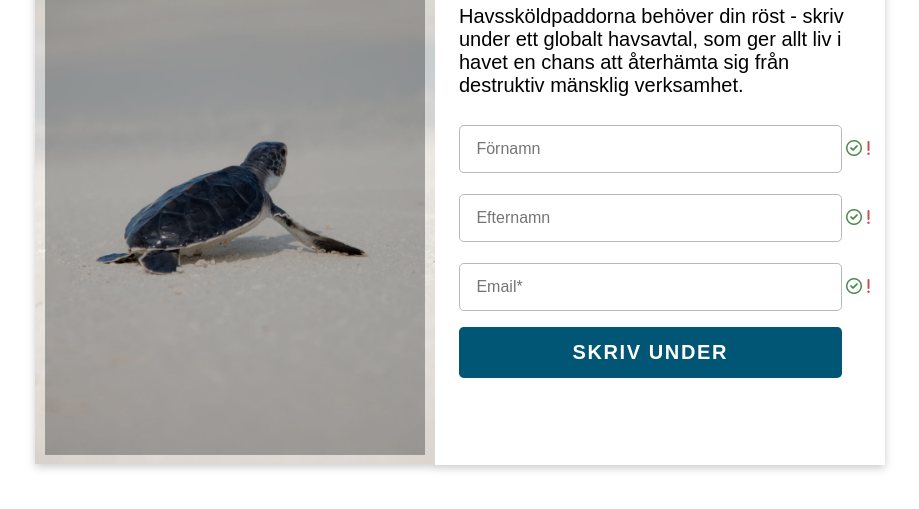
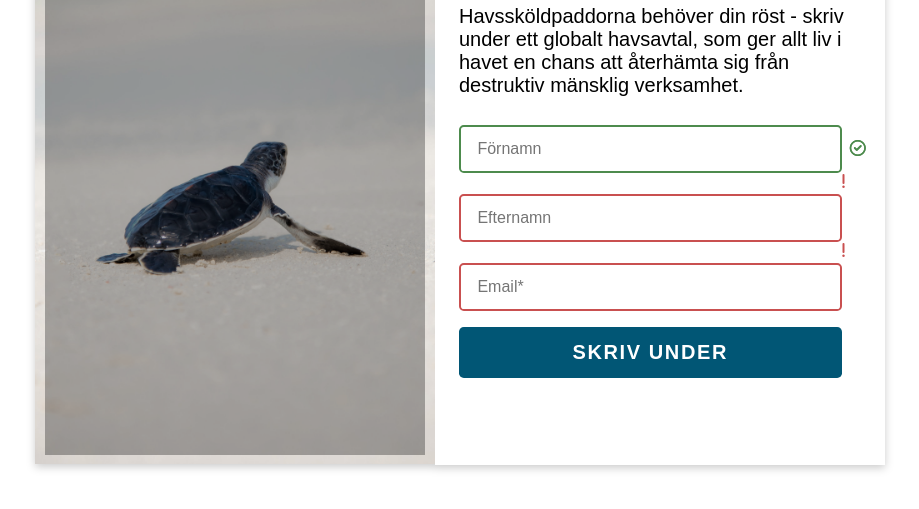
Before and after one commit to annaelgbergman/Fundraiser, a plain HTML site: page index.html in a window 1280 px wide. Shown: the part 215-724 px from the top of the page, without its empty margins (180-1099 px from the left). Drawn offline with Linux system fonts and the light colour scheme.

Commit message:
feedback fix

```diff
--- a/index.html
+++ b/index.html
@@ -29,8 +29,8 @@
                 <p>Havssköldpaddorna behöver din röst - skriv under ett globalt havsavtal, som ger allt liv i havet en chans att återhämta sig från <br> destruktiv mänsklig verksamhet. </p>
             </div>
 
-            <div>
-                <input type="text" class="form-control firstName" placeholder=" Förnamn">
+            <div class="form-control success">
+                <input type="text" class="name firstName" placeholder=" Förnamn">
                 <i class="far fa-check-circle right"></i>
                 <i class="fas fa-exclamation wrong"></i>
                 <div class="invalid-feedback">
@@ -40,8 +40,8 @@
                     Du måste ange minst två tecken.
                 </div>
             </div>
-            <div>
-                <input type="text" class="form-control" placeholder=" Efternamn">
+            <div class="form-control  error">
+                <input type="text" class="name" placeholder=" Efternamn">
                 <i class="far fa-check-circle right"></i>
                 <i class="fas fa-exclamation wrong"></i>
                 <div class="invalid-feedback">
@@ -51,8 +51,8 @@
                     Du måste ange minst två tecken.
                 </div>
             </div>
-            <div>
-                <input type="email" class="form-control email" placeholder=" Email*">
+            <div class="form-control success error">
+                <input type="email" class="email" placeholder=" Email*">
                 <i class="far fa-check-circle right"></i>
                 <i class="fas fa-exclamation wrong"></i>
                 <div class="invalid-feedback">
--- a/styles.css
+++ b/styles.css
@@ -66,7 +66,7 @@ body {
     height: 600px;
     width: 450px;
     background-color: #fff;
-
+    position: relative;
 }
 .headline h1 {
     margin-top: 2.5rem;
@@ -89,8 +89,7 @@ body {
     font-size: 20px;
 }
 
-
-.form-control {
+.form-control input {
     margin-top: 1.3rem;
     width: 85%;
     height: 3rem;
@@ -98,10 +97,22 @@ body {
     border-radius: .3rem;
     margin-left: 1.5rem;
 }
+.form-control.success input {
+    border: 2px solid #4d8b4d;
+}
+.form-control.error input {
+    border: 2px solid #c95050;
+}
+.form-control.success i.right {
+    visibility: visible;
+}
+.form-control.error i.wrong {
+    visibility: visible;
+}
 input[type=text] {
     padding: 12px;
     font-size: 16px;
-    color: #8d8c8c;
+    color: #727272;
 }
 .email {
     padding: 12px;
@@ -131,12 +142,19 @@ input[type=text] {
 }
 .right {
     color: #4d8b4d;
-
+    position: absolute;
+    top: 17.2rem;
+    right: 1.2rem;
 }
 .wrong {
     color: #c95050;
+}
+.form-control i {
+    visibility: hidden;
+    position: absolute;
 
 }
+
 
 
 .btn {
```
